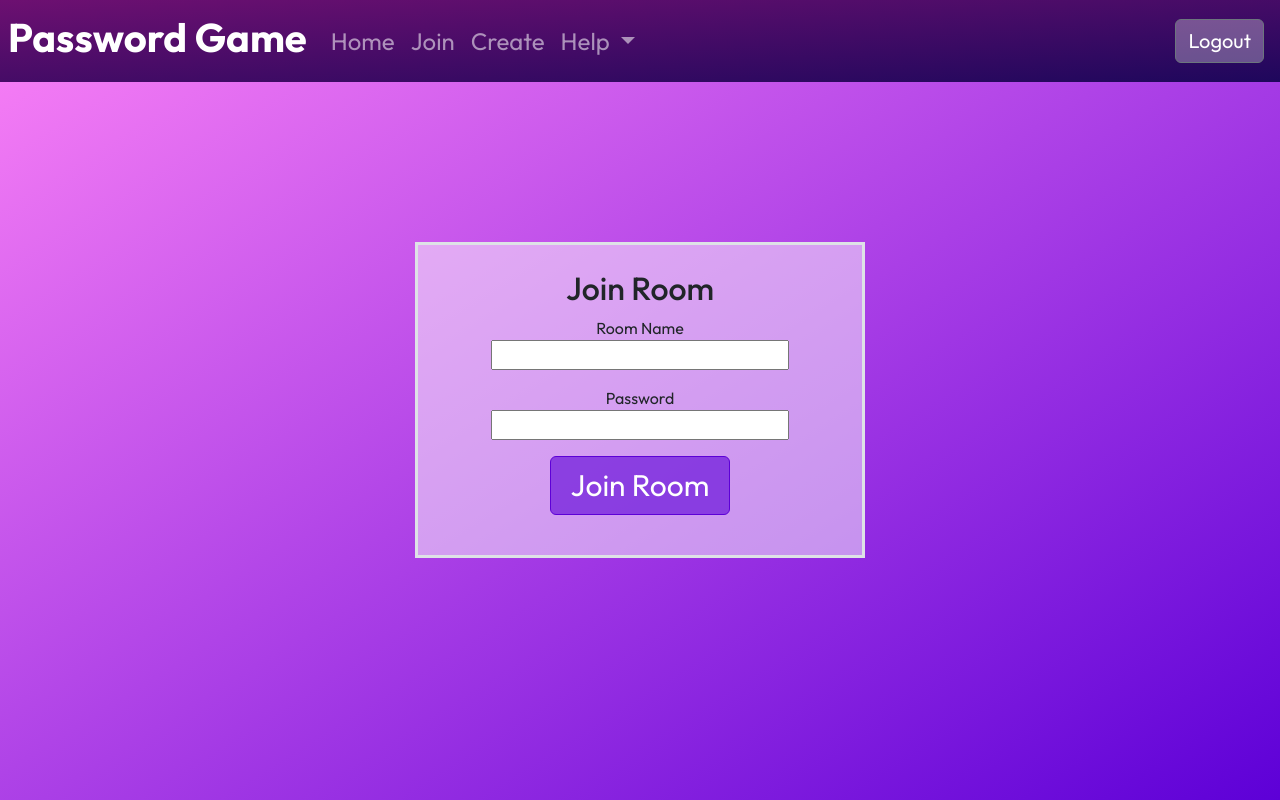
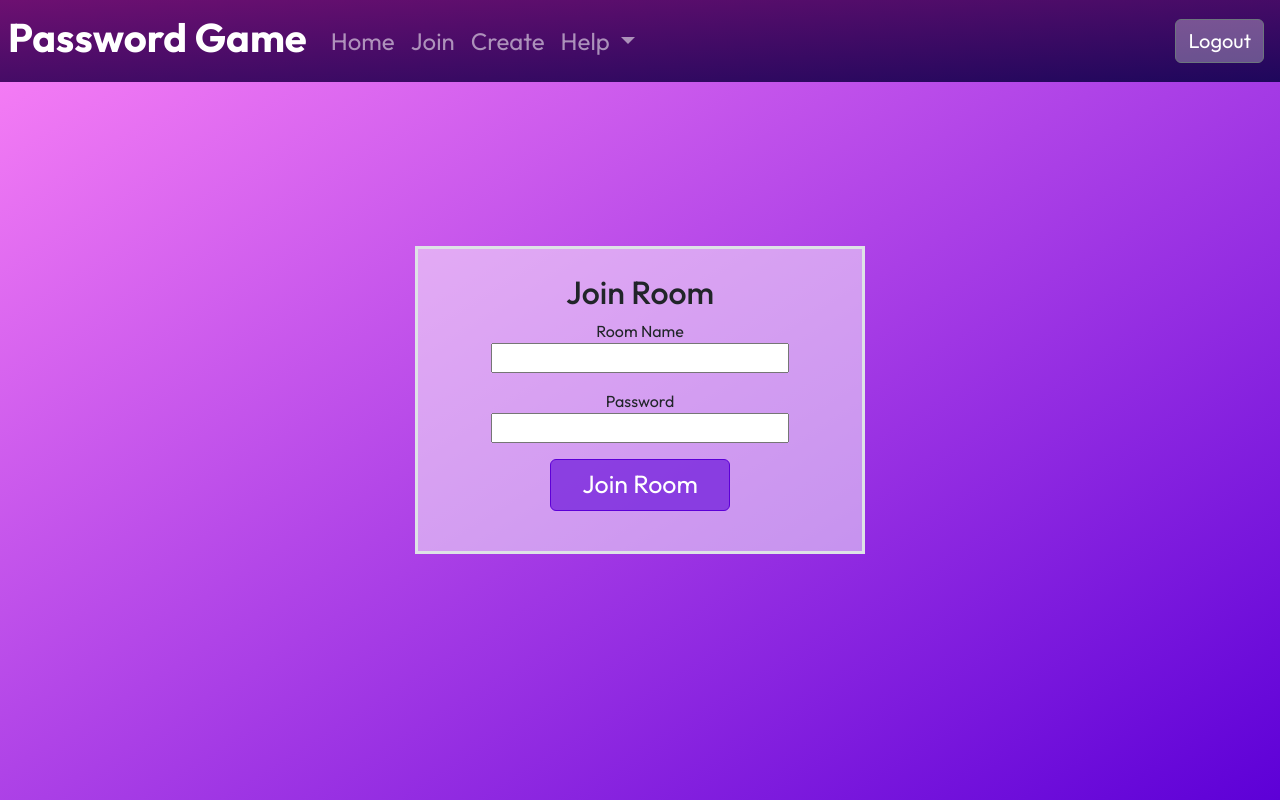
Before and after one commit to grochot-agh/projekt-bdweb, a Flask app: page /game/join_room in a window 1280 px wide. Run offline with Flask 3, Linux system fonts and the light colour scheme; a user stored in the database is signed in; some libraries are stand-ins or nearby versions; some web fonts are replaced.

Commit message:
Update room
Minor changes in both templates

```diff
--- a/app/templates/create_room.html
+++ b/app/templates/create_room.html
@@ -15,7 +15,7 @@
             {{ form.password.label }}<br>
             {{ form.password(style="width: 80%") }}<br>
           </p>
-          <p>{{ form.submit(class="btn active", style="background-color: rgb(93, 0, 215, 0.6); border-color: rgb(93, 0, 215); color: white;") }}</p>
+          <p>{{ form.submit(class="btn active", style="background-color: rgb(93, 0, 215, 0.6); border-color: rgb(93, 0, 215); color: white; font-size: 25px;") }}</p>
         </form>
       </div>
     </div>
--- a/app/templates/join_room.html
+++ b/app/templates/join_room.html
@@ -15,7 +15,7 @@
             {{ form.password.label }}<br>
             {{ form.password(style="width: 80%") }}<br>
           </p>
-          <p>{{ form.submit(class="btn active", style="background-color: rgb(93, 0, 215, 0.6); border-color: rgb(93, 0, 215); color: white;") }}</p>
+          <p>{{ form.submit(class="btn active", style="background-color: rgb(93, 0, 215, 0.6); border-color: rgb(93, 0, 215); color: white; font-size: 25px;") }}</p>
         </form>
       </div>
     </div>
```
